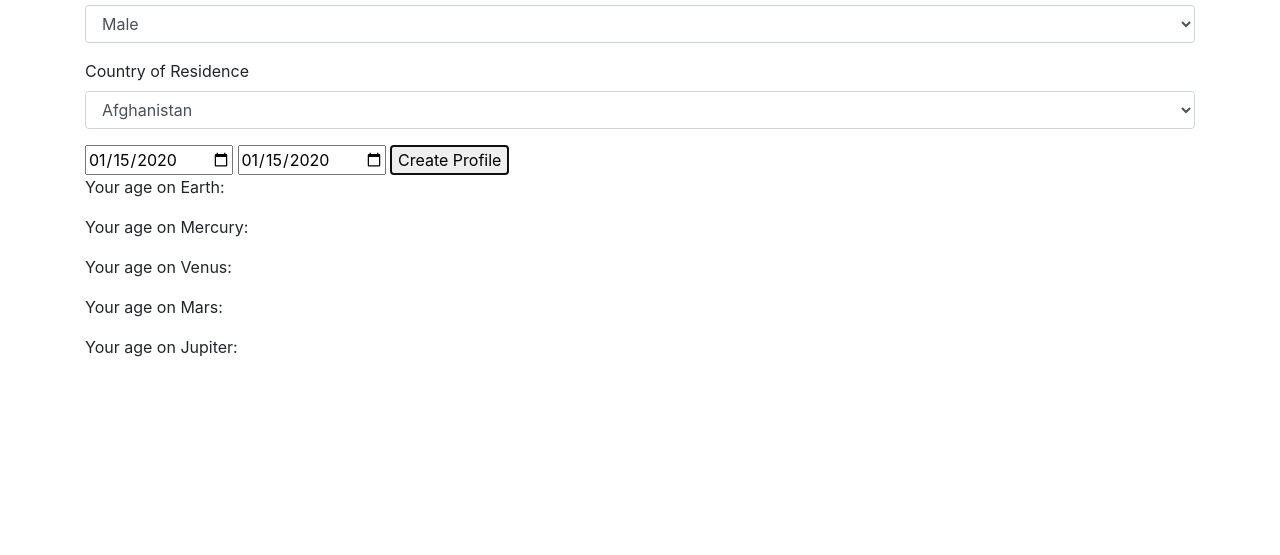
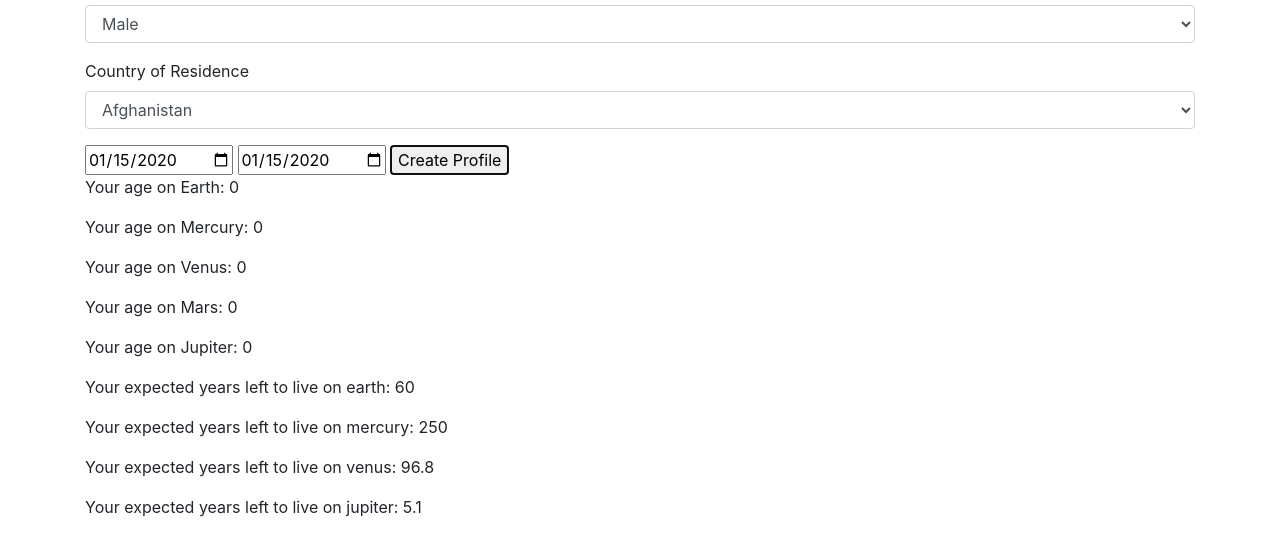
Before and after one commit to J-Michael-Brown/galactic-age-calculator, a website built with webpack: page src/index.html in a window 1280 px wide. Both pictures are taken after typing "2020-01-15", "2020-01-15" into the empty fields and a click on the button "Create Profile". Shown: the part 73-628 px from the top of the page. Built offline with nearby package versions, Linux system fonts and the light colour scheme.

Commit message:
finish basic UI, fix spelling from expectency => expectancy

```diff
--- a/src/calc-user.js
+++ b/src/calc-user.js
@@ -1,4 +1,4 @@
-import { lifeExpectencyChart } from './life-expectency.js';
+import { lifeExpectencyChart } from './life-expectancy.js';
 import { exactEarthYears, mercury, venus, mars, jupiter } from './../src/interplanetary-age-calculator.js';
 
 export class CalcUser {
@@ -28,8 +28,8 @@ export class CalcUser {
 
   earthYearsLeft() {
     const givenAge = exactEarthYears(this.birthDate, this.today);
-    const expectency = this.lifeExpectency();
-    return expectency-givenAge;
+    const expectancy = this.lifeExpectency();
+    return expectancy-givenAge;
   }
 
   mercuryYearsLeft() {
--- a/src/index.html
+++ b/src/index.html
@@ -35,7 +35,7 @@
         <button type="submit" name="button">Create Profile</button>
       </form>
 
-      <div id="return-info">
+      <div id="return-ages">
         <p>Your age on Earth: <span id="earth-age"></span></p>
         <p>Your age on Mercury: <span id="mercury-age"></span></p>
         <p>Your age on Venus: <span id="venus-age"></span></p>
@@ -43,6 +43,13 @@
         <p>Your age on Jupiter: <span id="jupiter-age"></span></p>
       </div>
 
+      <div id="return-life-expectancy">
+        <p>Your expected years left to live on earth: <span id="earth-expectancy"></span></p>
+        <p>Your expected years left to live on mercury: <span id="mercury-expectancy"></span></p>
+        <p>Your expected years left to live on venus: <span id="venus-expectancy"></span></p>
+        <p>Your expected years left to live on jupiter: <span id="jupiter-expectancy"></span></p>
+      </div>
+
     </div>
   </body>
 </html>
--- a/src/main.js
+++ b/src/main.js
@@ -1,5 +1,6 @@
-import { lifeExpectencyChart } from './life-expectency';
+import { lifeExpectencyChart } from './life-expectancy';
 import { CalcUser } from './calc-user';
+import { mercury, venus, mars, jupiter } from './interplanetary-age-calculator.js';
 import './styles.css';
 import $ from 'jquery';
 import 'bootstrap';
@@ -21,20 +22,21 @@ $(document).ready(function() {
     event.preventDefault();
 
     const dateOfBirth = $('#birth-date').val();
-    $('').text("birth: " + dateOfBirth);
     const dateCurrent = $('#current-date').val();
-    $('').text("today: " + dateCurrent);
     const gender = $('#gender option:selected').val();
-    $('').text("gender: " + gender);
     const country = $('#country option:selected').val();
-    $('').text("country name: " + country);
     const user = new CalcUser(gender, country, dateOfBirth, dateCurrent);
 
-    $('').text(user.gender + " " + user.country);
-    $('').text(`Earth years left: ${user.earthYearsLeft()}`);
-    $('').text(`Mercury years left: ${user.mercuryYearsLeft()}`);
-    $('').text(`Venus years left: ${user.venusYearsLeft()}`);
-    $('').text(`Mercury years left: ${user.mercuryYearsLeft()}`);
-    $('').text(`Jupiter years left: ${user.jupiterYearsLeft()}`);
+    $('#earth-expectancy').text(user.earthYearsLeft());
+    $('#mercury-expectancy').text(user.mercuryYearsLeft());
+    $('#venus-expectancy').text(user.venusYearsLeft());
+    $('#mars-expectancy').text(user.mercuryYearsLeft());
+    $('#jupiter-expectancy').text(user.jupiterYearsLeft());
+
+    $('#earth-age').text(user.age);
+    $('#mercury-age').text(mercury(user.age));
+    $('#venus-age').text(venus(user.age));
+    $('#mars-age').text(mars(user.age));
+    $('#jupiter-age').text(jupiter(user.age));
   });
 });
```
Also changed, not shown: src/life-expectancy.js (renamed from src/life-expectency.js).
